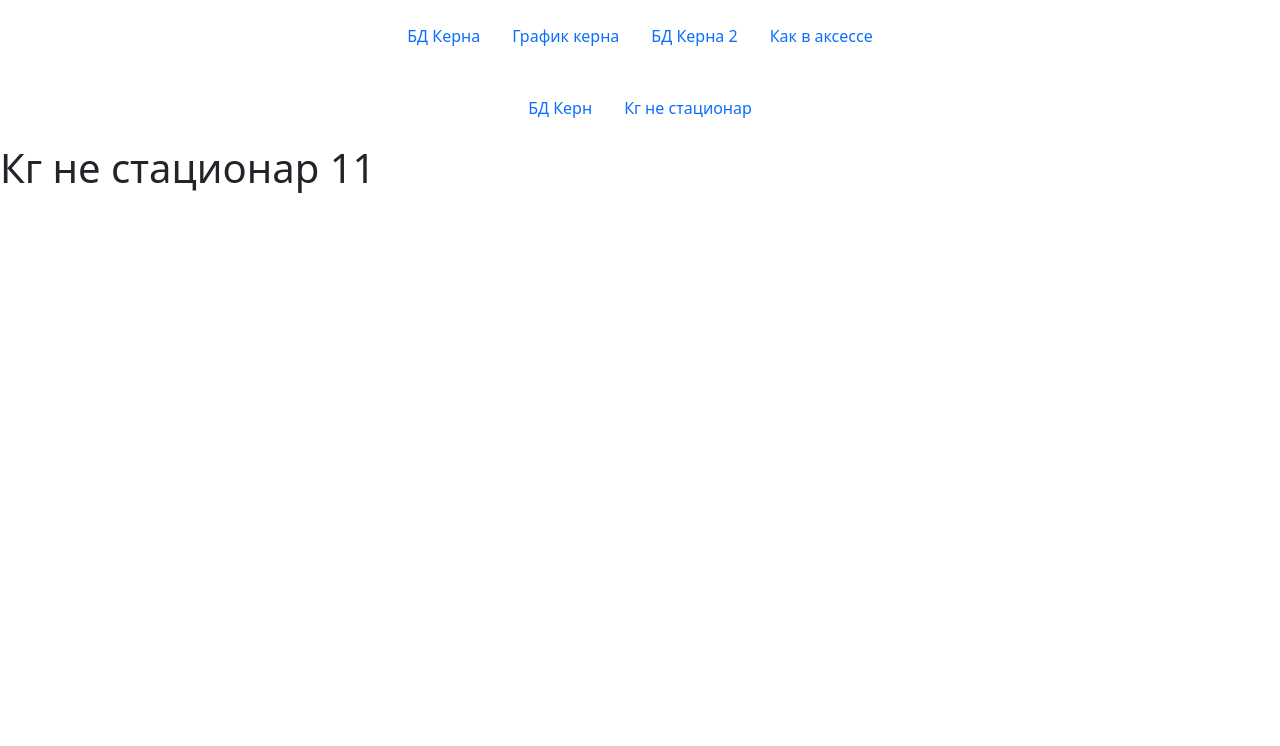
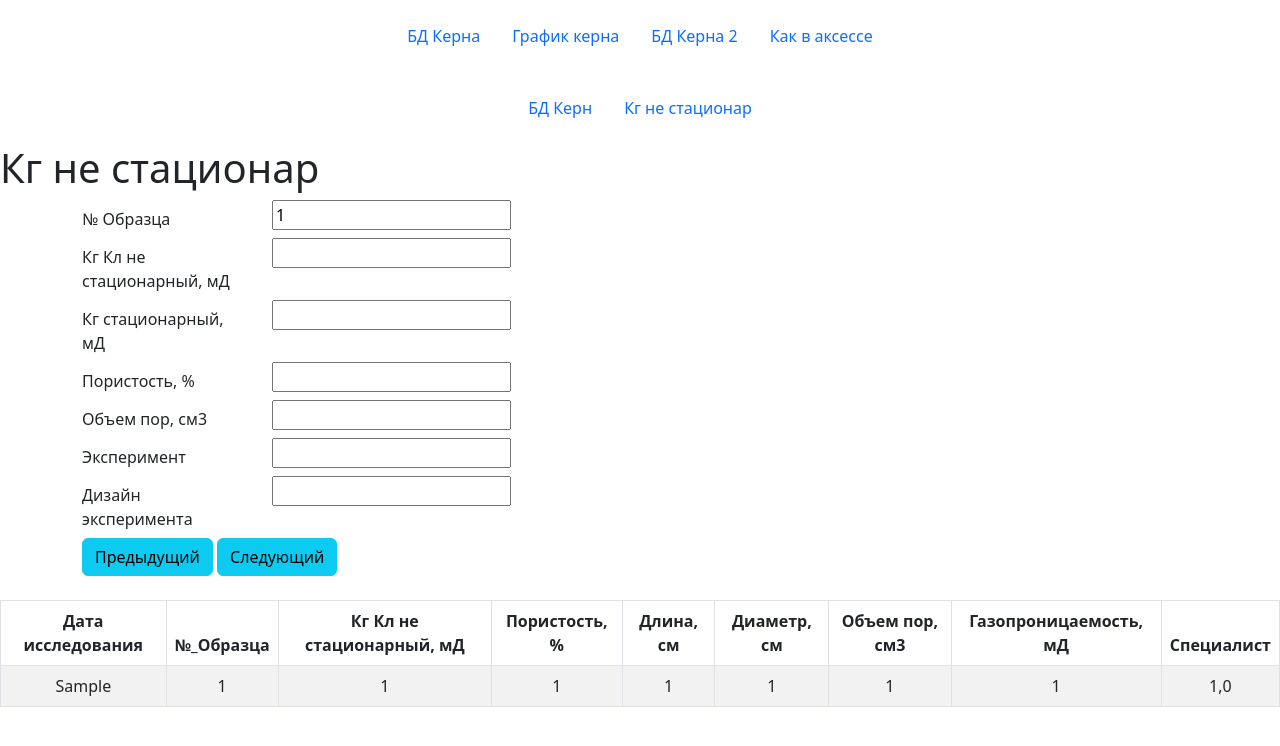
Before and after one commit to Juicy220/KERN, a Django app: page /acc2 in a window 1280 px wide. Shown: the top 746 px of the page. Run offline with Django 4.2, Linux system fonts and the light colour scheme; tables that the repository leaves empty hold one stand-in row (values such as "Sample post"); some libraries are stand-ins or nearby versions.

Commit message:
Пошел контент

```diff
--- a/kern/main/models.py
+++ b/kern/main/models.py
@@ -74,3 +74,18 @@ class acc_kern_db(models.Model):
     class Meta:
         managed = False
         db_table = 'acc_kern_db'
+
+class acc_kern_not_stat(models.Model):
+    Дата_исследования=models.TextField()
+    num_Образца=models.IntegerField(primary_key=True)
+    Кг_Кл_не_стационарный_мД=models.IntegerField()
+    Пористость=models.IntegerField()
+    Длина_см=models.IntegerField()
+    Диаметр_см=models.IntegerField()
+    Объем_пор_см3=models.IntegerField()
+    Газопроницаемость_мД=models.IntegerField()
+    Специалист=models.FloatField()
+
+    class Meta:
+        managed = False
+        db_table = 'acc_kern_not_stat'
--- a/kern/main/templates/main/acc.html
+++ b/kern/main/templates/main/acc.html
@@ -7,7 +7,7 @@
     <header class="d-flex justify-content-center py-3">
       <ul class="nav nav-pills">
         <li class="nav-item"><a href="/acc" class="nav-link">БД Керн</a></li>
-        <li class="nav-item"><a href="#" class="nav-link">Кг не стационар</a></li>
+        <li class="nav-item"><a href="/acc2" class="nav-link">Кг не стационар</a></li>
       </ul>
     </header>
     <h1>БД Керн</h1>
--- a/kern/main/templates/main/acc2.html
+++ b/kern/main/templates/main/acc2.html
@@ -10,5 +10,94 @@
         <li class="nav-item"><a href="/acc2" class="nav-link">Кг не стационар</a></li>
       </ul>
     </header>
-    <h1>Кг не стационар 11</h1>
+    <h1>Кг не стационар</h1>
+    <form action="" method="get">
+        <div class="container">
+        <div class="form-group row">
+            <label class="col-sm-2 col-form-label">№ Образца</label>
+            <div class="col-sm-10">
+                {% for el in num %}
+              <input type="text" name="number" value="{{ el.num_Образца }}">
+                {% endfor %}
+            </div>
+        </div>
+
+            <div class="form-group row">
+            <label class="col-sm-2 col-form-label">Кг Кл не стационарный, мД</label>
+            <div class="col-sm-10">
+              <input type="text" name="kg_not">
+            </div>
+        </div>
+
+            <div class="form-group row">
+            <label class="col-sm-2 col-form-label">Кг стационарный, мД</label>
+            <div class="col-sm-10">
+              <input type="text" name="kg">
+            </div>
+        </div>
+
+            <div class="form-group row">
+            <label class="col-sm-2 col-form-label">Пористость, %</label>
+            <div class="col-sm-10">
+              <input type="text" name="pori">
+            </div>
+        </div>
+
+            <div class="form-group row">
+            <label class="col-sm-2 col-form-label">Объем пор, см3</label>
+            <div class="col-sm-10">
+              <input type="text" name="objem">
+            </div>
+        </div>
+
+            <div class="form-group row">
+            <label class="col-sm-2 col-form-label">Эксперимент</label>
+            <div class="col-sm-10">
+              <input type="text" name="experiment">
+            </div>
+        </div>
+
+            <div class="form-group row">
+            <label class="col-sm-2 col-form-label">Дизайн эксперимента</label>
+            <div class="col-sm-10">
+              <input type="text" name="design">
+            </div>
+        </div>
+
+            <button type="button" class="btn btn-info">Предыдущий</button>
+            <button type="button" class="btn btn-info">Следующий</button>
+<br></br>
+
+        </div>
+
+
+    </form>
+<table class="table table-striped table-bordered table-hover text-center">
+        <thead class="thead-dark">
+           <tr>
+               <th scope="col">Дата исследования</th>
+               <th scope="col">№_Образца</th>
+               <th scope="col">Кг Кл не стационарный, мД</th>
+               <th scope="col">Пористость, %</th>
+               <th scope="col">Длина, см</th>
+               <th scope="col">Диаметр, см</th>
+               <th scope="col">Объем пор, см3</th>
+               <th scope="col">Газопроницаемость, мД</th>
+               <th scope="col">Специалист</th>
+           </tr>
+        </thead>
+    {% for el in acc2 %}
+            <tr>
+                <td>{{ el.Дата_исследования }}</td>
+                <td>{{ el.num_Образца }}</td>
+                <td>{{ el.Кг_Кл_не_стационарный_мД }}</td>
+                <td>{{ el.Пористость }}</td>
+                <td>{{ el.Длина_см }}</td>
+                <td>{{ el.Диаметр_см }}</td>
+                <td>{{ el.Объем_пор_см3 }}</td>
+                <td>{{ el.Газопроницаемость_мД }}</td>
+                <td>{{ el.Специалист }}</td>
+            </tr>
+    {% endfor %}
+    </table>
 {% endblock %}
--- a/kern/main/views.py
+++ b/kern/main/views.py
@@ -1,5 +1,5 @@
 from django.shortcuts import render
-from .models import kern_db, kern_db_2, acc_kern_db
+from .models import kern_db, kern_db_2, acc_kern_db, acc_kern_not_stat
 from plotly.offline import plot
 import plotly.graph_objects as go
 
@@ -49,4 +49,12 @@ def acc(request):
     return render(request, 'main/acc.html',{'acc':acc})
 
 def acc2(request):
-    return render(request, 'main/acc2.html')
+    acc=acc_kern_db.objects.all()
+    acc2=acc_kern_not_stat.objects.all()
+    num=acc.all()[:1]
+
+    context = {
+        'acc2':acc2,
+        'num':num
+    }
+    return render(request, 'main/acc2.html', context)
```
